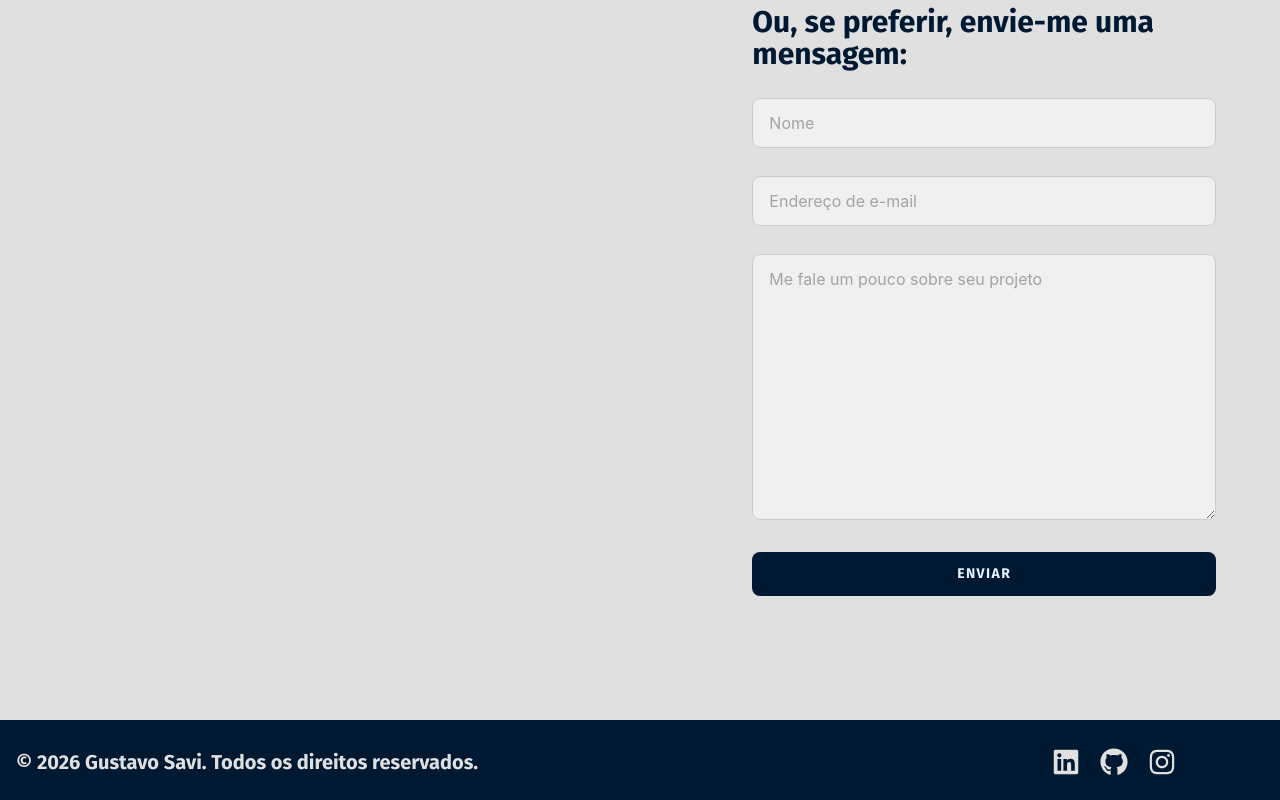
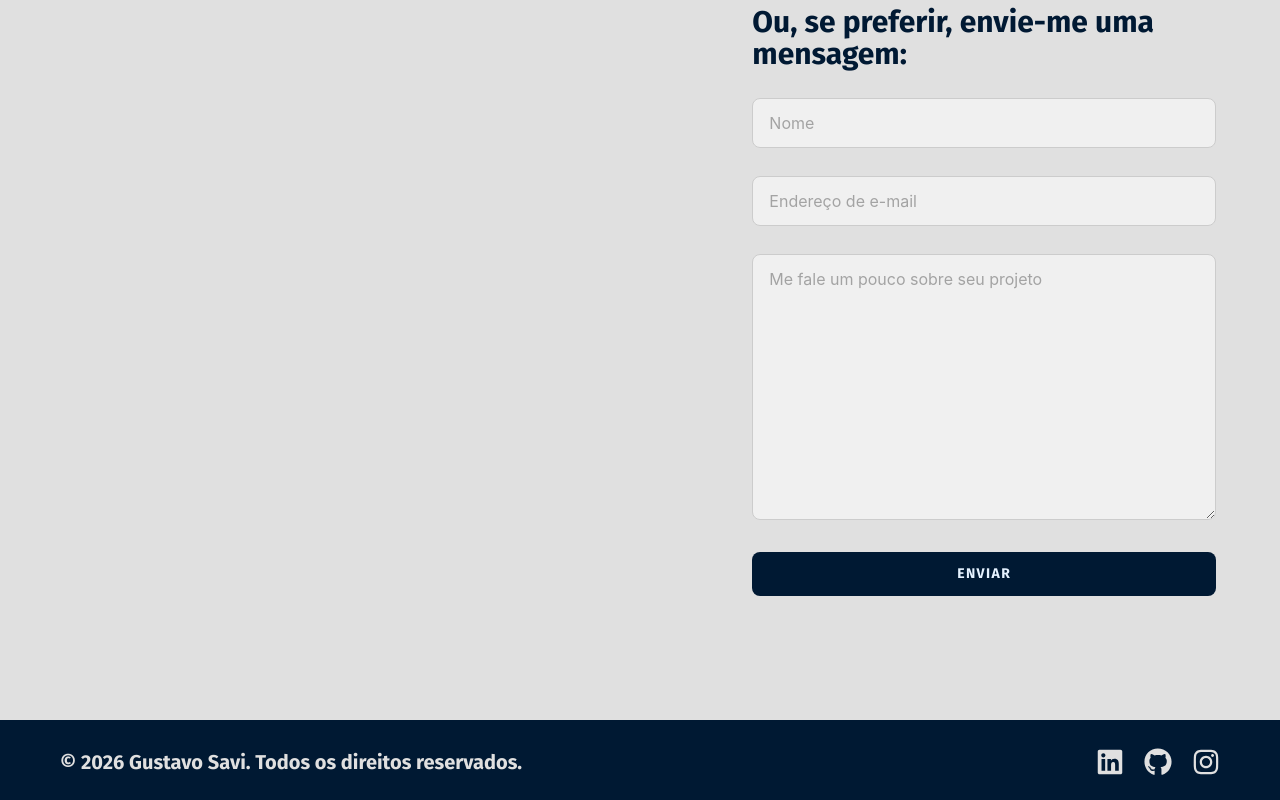
Before and after one commit to gutosavi/gustavo-portfolio, a React (Vite) app: page / in a window 1280 px wide. Shown: the part 4690-5490 px from the top of the page. Built offline with nearby package versions, Linux system fonts and the light colour scheme; no server answers.

Commit message:
fix: centraliza elemento no footer

```diff
--- a/src/components/layout/Footer.tsx
+++ b/src/components/layout/Footer.tsx
@@ -4,7 +4,7 @@ import { FaLinkedin, FaGithub, FaInstagram } from 'react-icons/fa';
 const Footer = () => {
   return (
     <footer className="bg-primary-900 dark:bg-primary-800 h-20 px-4 py-7 mx-auto">
-      <div className="laptop:max-w-290">
+      <div className="laptop:max-w-290 mx-auto">
         <div className="flex flex-row justify-between items-center">
           <div>
             <p className="text-neutral-100 dark:text-primary-50 text-[12px] laptop:text-xl font-bold font-display">
```
